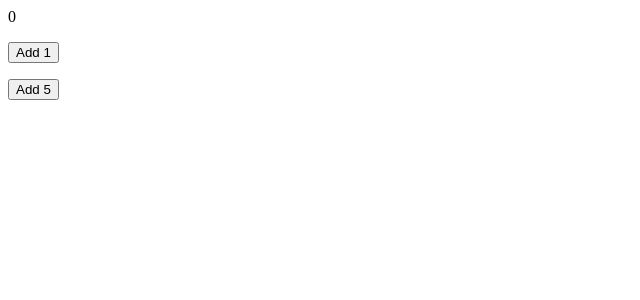
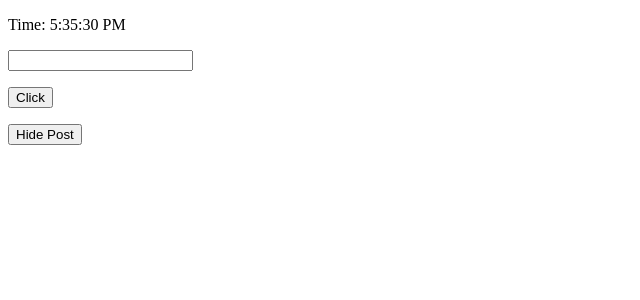
Before and after one commit to AbuSalehFaysal/lws-react, a React (Create React App) app: page / in a window 1280 px wide. Shown: the top 300 px of the page, without its empty margins (0-640 px from the left). Built offline with nearby package versions, Linux system fonts and the light colour scheme.

Commit message:
lesson:20 useeffect

```diff
--- a/src/App.js
+++ b/src/App.js
@@ -1,12 +1,17 @@
-import React from 'react';
-import Counter from './components/Counter';
+import React, { useState } from 'react';
+import MyComponent from './components/MyComponent';
 
-export default class App extends React.Component {
-    render() {
-        return (
-            <div className="app">
-                <Counter />
-            </div>
-        );
-    }
+export default function App() {
+    const [show, setShow] = useState(true);
+
+    return (
+        <div className="app">
+            <div>{show && <MyComponent />}</div>
+            <p>
+                <button type="button" onClick={() => setShow((prevShow) => !prevShow)}>
+                    {show ? 'Hide Post' : 'Show Post'}
+                </button>
+            </p>
+        </div>
+    );
 }
--- a/src/components/Counter.js
+++ /dev/null
@@ -1,30 +0,0 @@
-import React, { useState } from 'react';
-
-const Counter = () => {
-    const [count, setCount] = useState(0);
-
-    let i = 0;
-    const addFive = () => {
-        while (i < 5) {
-            setCount((prevSate) => prevSate + 1);
-            i += 1;
-        }
-    };
-    return (
-        <div>
-            {count}
-            <p>
-                <button type="button" onClick={() => setCount((prevSate) => prevSate + 1)}>
-                    Add 1
-                </button>
-            </p>
-            <p>
-                <button type="button" onClick={addFive}>
-                    Add 5
-                </button>
-            </p>
-        </div>
-    );
-};
-
-export default Counter;
--- /dev/null
+++ b/src/components/MyComponent.js
@@ -0,0 +1,51 @@
+import React, { useEffect, useState } from 'react';
+
+const MyComponent = () => {
+    const [count, setCount] = useState(0);
+    const [text, setText] = useState('');
+    const [date, setDate] = useState(new Date());
+
+    const tick = () => {
+        console.log('Clock Ticking');
+        setDate(new Date());
+    };
+
+    useEffect(() => {
+        console.log('start timer');
+        const interval = setInterval(tick, 1000);
+        return () => {
+            console.log('component unmounted');
+            clearInterval(interval);
+        };
+    }, []);
+
+    useEffect(() => {
+        console.log('updating console log!');
+        document.title = `Clicked ${count} times`;
+        // eslint-disable-next-line react-hooks/exhaustive-deps
+    }, []);
+
+    const addClick = () => {
+        setCount((prevCount) => prevCount + 1);
+    };
+
+    const handleChange = (e) => {
+        setText(e.target.value);
+    };
+
+    return (
+        <div>
+            <p>Time: {date.toLocaleTimeString()}</p>
+            <p>
+                <input type="text" value={text} onChange={handleChange} />
+            </p>
+            <p>
+                <button type="button" onClick={addClick}>
+                    Click
+                </button>
+            </p>
+        </div>
+    );
+};
+
+export default MyComponent;
```
Also changed, not shown: src/components/MyComponentClass.js (added, +45 -0 lines), src/components/Todo.js (deleted, +0 -43 lines), src/components/TodoClass.js (deleted, +0 -39 lines).
